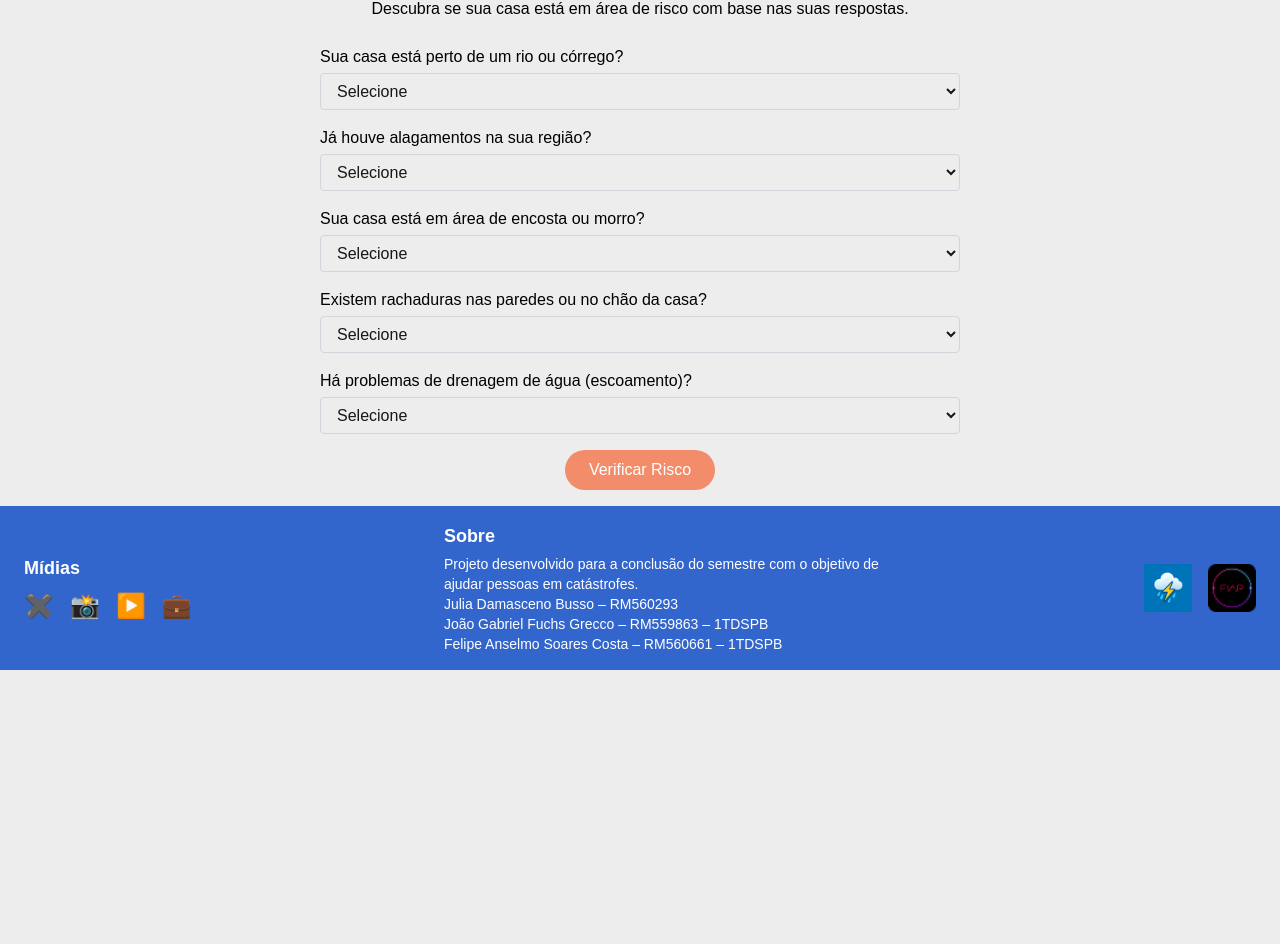
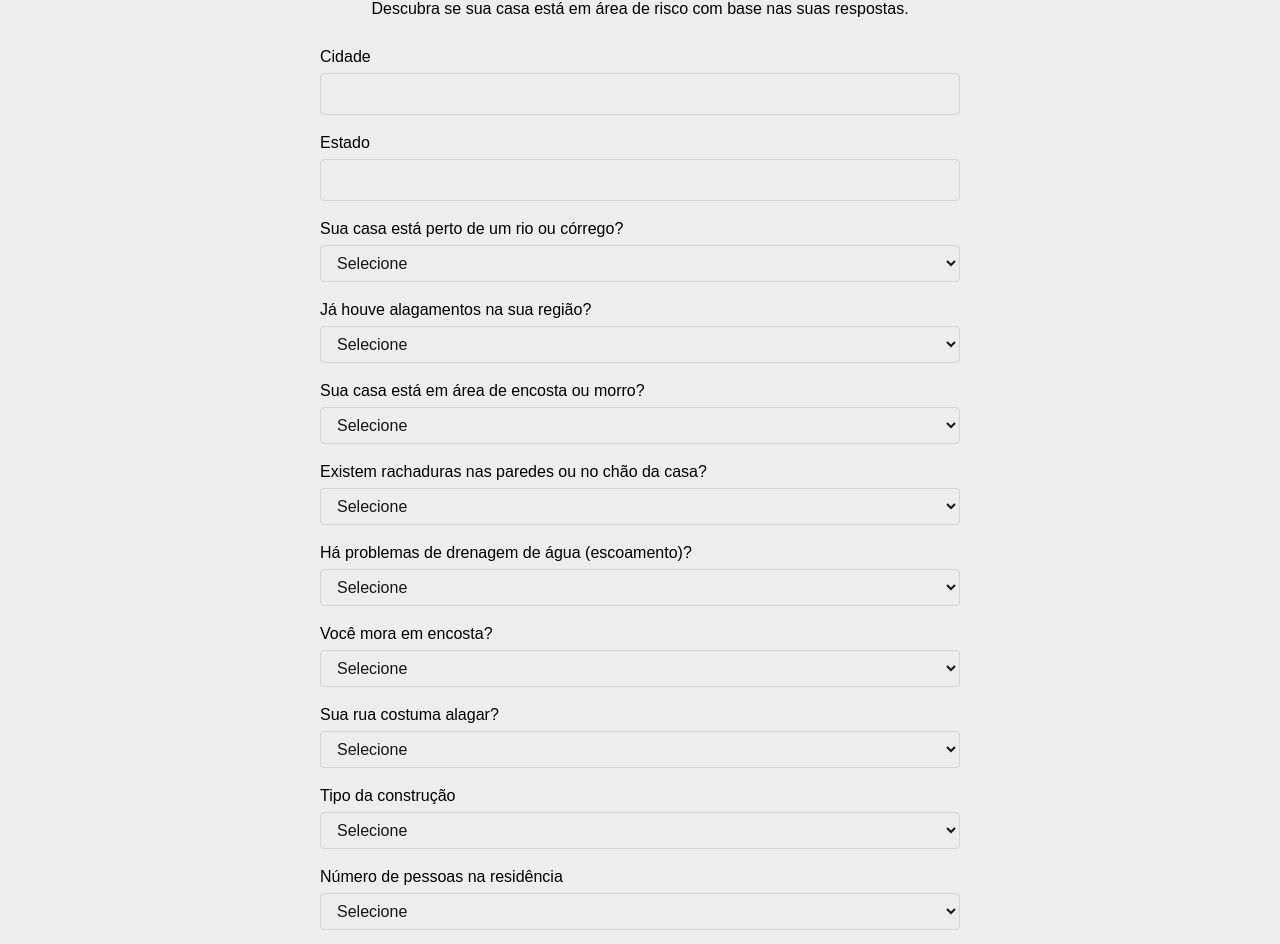
Before and after one commit to juliabusso/GlobalSolutionClimaAI, a Next.js app in the folder climaai/: page /simulacao in a window 1280 px wide. Shown: the part 215-1159 px from the top of the page. Before the commit the page ends 885 px from the top, so only its background shows below. Built offline with nearby package versions, Linux system fonts and the light colour scheme.

Commit message:
Read me atualizado

```diff
--- a/climaai/src/app/page.tsx
+++ b/climaai/src/app/page.tsx
@@ -70,7 +70,7 @@ export default function Home() {
               Use agora mesmo nosso simulador e dê o primeiro passo para proteger sua vida e a da sua família.
             </p>
           </div>
-          <Link href="/formulario" className="mt-6">
+          <Link href="/simulacao" className="mt-6">
             <button className="bg-red-600 hover:bg-red-700 text-white px-6 py-3 font-semibold rounded-md transition">
               Começar Avaliação
             </button>
--- a/climaai/src/app/simulacao/page.tsx
+++ b/climaai/src/app/simulacao/page.tsx
@@ -4,21 +4,36 @@ import { useState } from 'react';
 
 export default function SimuladorRisco() {
   const [respostas, setRespostas] = useState({
+    cidade: '',
+    estado: '',
     pertoRio: '',
     alagamentos: '',
     encosta: '',
     rachaduras: '',
     drenagem: '',
+    moraEmEncosta: '',
+    ruaAlaga: '',
+    tipoConstrucao: '',
+    numeroPessoas: '',
   });
+
   const [risco, setRisco] = useState<string | null>(null);
 
-  const handleChange = (e: React.ChangeEvent<HTMLSelectElement>) => {
+  const handleChange = (e: React.ChangeEvent<HTMLSelectElement | HTMLInputElement>) => {
     setRespostas({ ...respostas, [e.target.name]: e.target.value });
   };
 
   const calcularRisco = () => {
-    const valores = Object.values(respostas);
-    const respostasSim = valores.filter((v) => v === 'sim').length;
+    const criteriosRisco = [
+      respostas.pertoRio,
+      respostas.alagamentos,
+      respostas.encosta,
+      respostas.rachaduras,
+      respostas.drenagem,
+      respostas.moraEmEncosta,
+      respostas.ruaAlaga,
+    ];
+    const respostasSim = criteriosRisco.filter((v) => v === 'sim').length;
 
     if (respostasSim >= 3) setRisco('⚠️ Sua casa está em ÁREA DE RISCO.');
     else if (respostasSim === 2) setRisco('⚠️ Há sinais de alerta, fique atento.');
@@ -41,40 +56,51 @@ export default function SimuladorRisco() {
         }}
         className="space-y-4"
       >
-        <Pergunta
-          label="Sua casa está perto de um rio ou córrego?"
-          name="pertoRio"
-          value={respostas.pertoRio}
+        <Pergunta label="Cidade" name="cidade" value={respostas.cidade} onChange={handleChange} tipo="text" />
+        <Pergunta label="Estado" name="estado" value={respostas.estado} onChange={handleChange} tipo="text" />
+
+        <Pergunta label="Sua casa está perto de um rio ou córrego?" name="pertoRio" value={respostas.pertoRio} onChange={handleChange} />
+        <Pergunta label="Já houve alagamentos na sua região?" name="alagamentos" value={respostas.alagamentos} onChange={handleChange} />
+        <Pergunta label="Sua casa está em área de encosta ou morro?" name="encosta" value={respostas.encosta} onChange={handleChange} />
+        <Pergunta label="Existem rachaduras nas paredes ou no chão da casa?" name="rachaduras" value={respostas.rachaduras} onChange={handleChange} />
+        <Pergunta label="Há problemas de drenagem de água (escoamento)?" name="drenagem" value={respostas.drenagem} onChange={handleChange} />
+
+        <Pergunta label="Você mora em encosta?" name="moraEmEncosta" value={respostas.moraEmEncosta} onChange={handleChange} />
+        <Pergunta label="Sua rua costuma alagar?" name="ruaAlaga" value={respostas.ruaAlaga} onChange={handleChange} />
+
+        <div className="text-left">
+          <label className="block mb-1 text-black dark:text-white">Tipo da construção</label>
+          <select
+            name="tipoConstrucao"
+            value={respostas.tipoConstrucao}
             onChange={handleChange}
-        />
+            className="w-full border border-gray-300 rounded px-3 py-2"
+            required
+          >
+            <option value="">Selecione</option>
+            <option value="ALVENARIA">Alvenaria</option>
+            <option value="MADEIRA">Madeira</option>
+            <option value="IMPROVISADA">Improvisada</option>
+          </select>
+        </div>
 
-        <Pergunta
-          label="Já houve alagamentos na sua região?"
-          name="alagamentos"
-          value={respostas.alagamentos}
+        <div className="text-left">
+          <label className="block mb-1 text-black dark:text-white">Número de pessoas na residência</label>
+          <select
+            name="numeroPessoas"
+            value={respostas.numeroPessoas}
             onChange={handleChange}
-        />
-
-        <Pergunta
-          label="Sua casa está em área de encosta ou morro?"
-          name="encosta"
-          value={respostas.encosta}
-          onChange={handleChange}
-        />
-
-        <Pergunta
-          label="Existem rachaduras nas paredes ou no chão da casa?"
-          name="rachaduras"
-          value={respostas.rachaduras}
-          onChange={handleChange}
-        />
-
-        <Pergunta
-          label="Há problemas de drenagem de água (escoamento)?"
-          name="drenagem"
-          value={respostas.drenagem}
-          onChange={handleChange}
-        />
+            className="w-full border border-gray-300 rounded px-3 py-2"
+            required
+          >
+            <option value="">Selecione</option>
+            {[...Array(10)].map((_, i) => (
+              <option key={i + 1} value={i + 1}>
+                {i + 1}
+              </option>
+            ))}
+          </select>
+        </div>
 
         <button
           type="submit"
@@ -94,15 +120,32 @@ export default function SimuladorRisco() {
   );
 }
 
-function Pergunta({ label, name, value, onChange }: {
+function Pergunta({
+  label,
+  name,
+  value,
+  onChange,
+  tipo = 'select',
+}: {
   label: string;
   name: string;
   value: string;
-  onChange: (e: React.ChangeEvent<HTMLSelectElement>) => void;
+  onChange: (e: React.ChangeEvent<HTMLSelectElement | HTMLInputElement>) => void;
+  tipo?: 'select' | 'text';
 }) {
   return (
     <div className="text-left">
       <label className="block mb-1 text-black dark:text-white">{label}</label>
+      {tipo === 'text' ? (
+        <input
+          type="text"
+          name={name}
+          value={value}
+          onChange={onChange}
+          className="w-full border border-gray-300 rounded px-3 py-2"
+          required
+        />
+      ) : (
         <select
           name={name}
           value={value}
@@ -114,6 +157,7 @@ function Pergunta({ label, name, value, onChange }: {
           <option value="sim">Sim</option>
           <option value="nao">Não</option>
         </select>
+      )}
     </div>
   );
 }
```
Also changed, not shown: 1 other file (tests, documents, lock files or other folders). Lines whose indentation alone changed are shown as unchanged.
